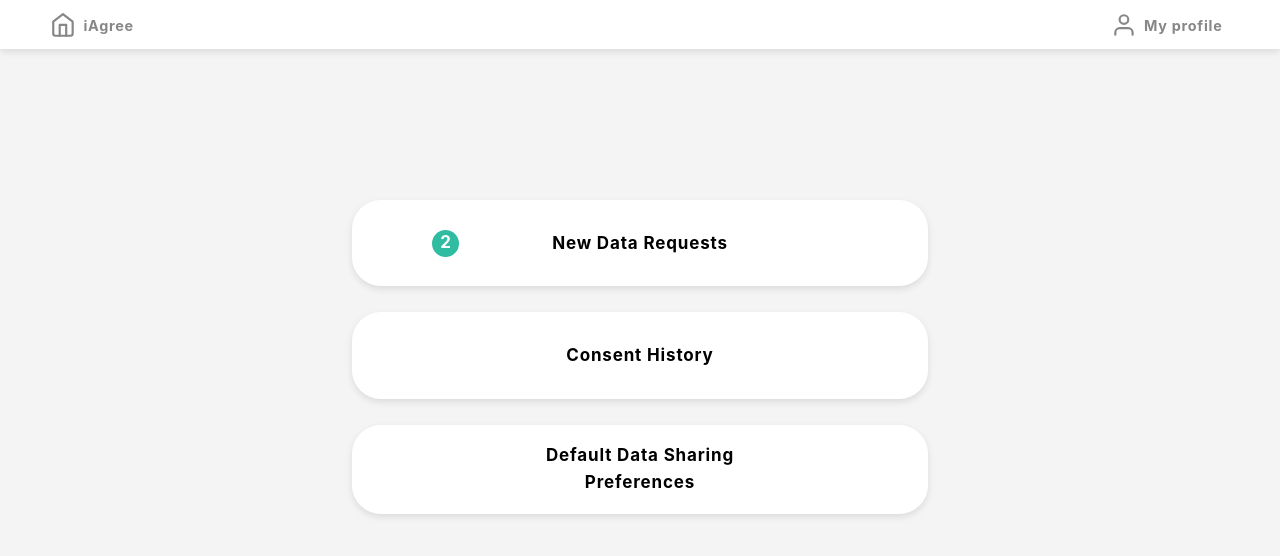
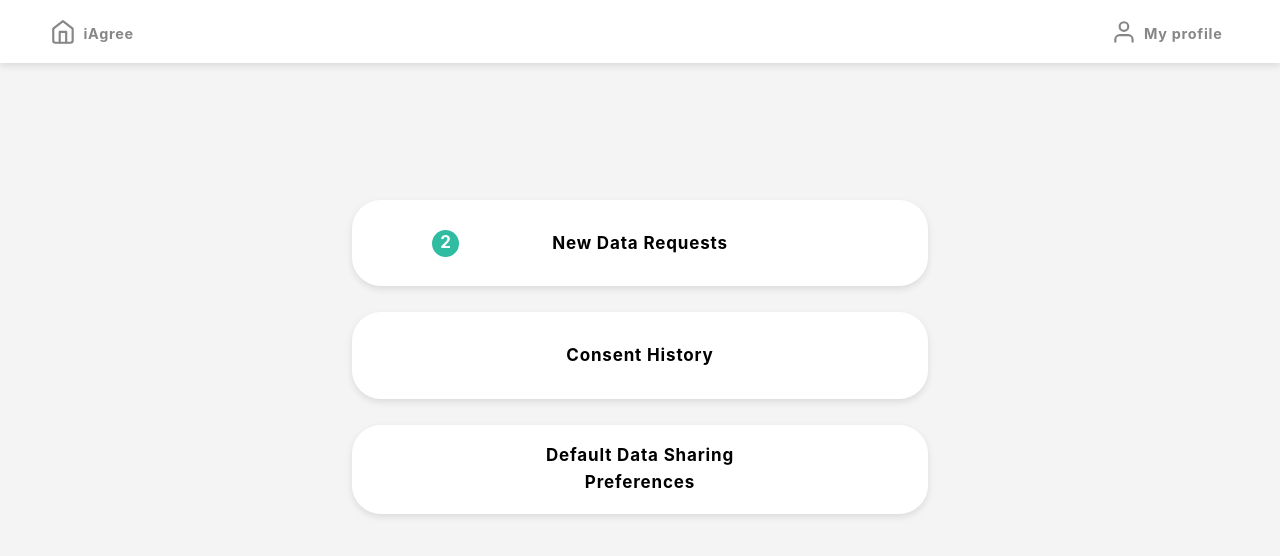
Before and after one commit to huzhx/baseline-preference, a React (Create React App) app: page / in a window 1280 px wide. Shown: the top 556 px of the page. Built offline with nearby package versions, Linux system fonts and the light colour scheme.

Commit message:
adjust the padding

```diff
--- a/src/NavBar.module.css
+++ b/src/NavBar.module.css
@@ -5,7 +5,7 @@
   width: 100%;
   top: 0;
   flex-shrink: 0;
-  padding: 0 2em;
+  padding: 0.5em 2em;
   z-index: 100;
   box-shadow: var(--box-shadow);
 }
```
